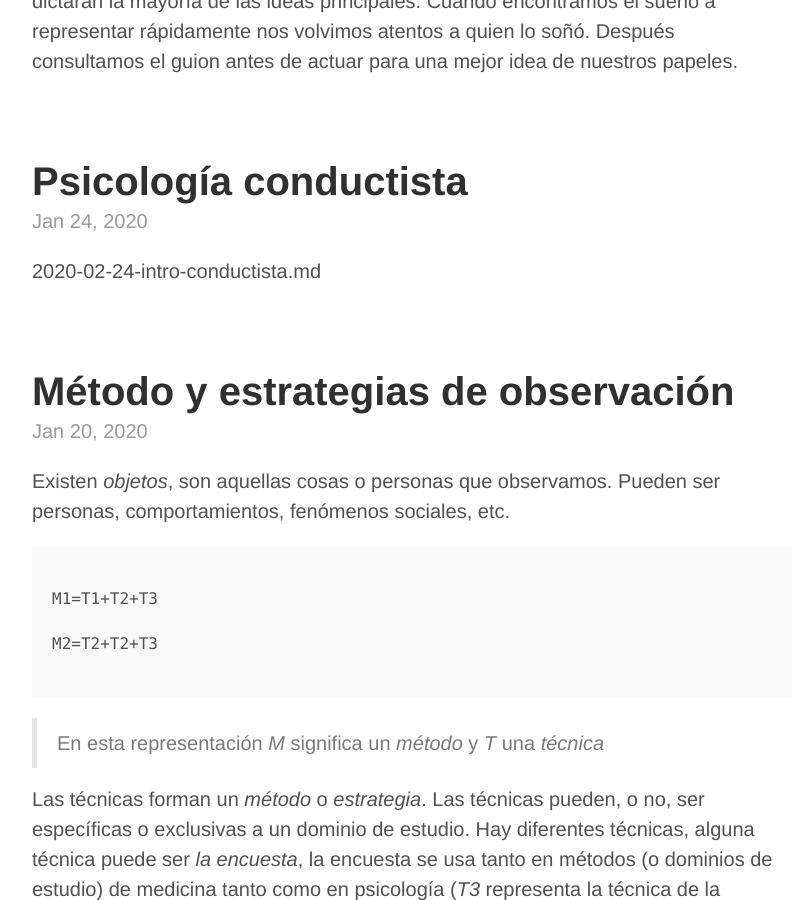
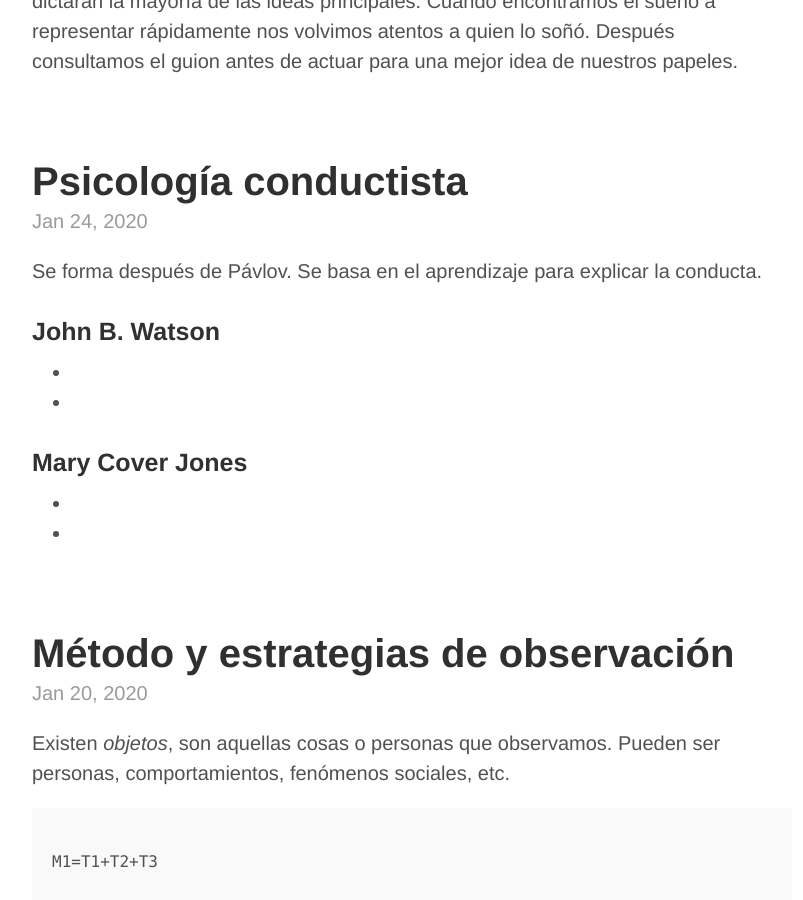
Before and after one commit to alex-esc/notes, a Jekyll site: the page built from all.md, in a window 1280 px wide and 900 px high, scrolled down 18915 px. Shown: the whole window, without its empty margins (228-1031 px from the left). Built offline with Jekyll 4.4.1, drawn with Linux system fonts in a browser that asks for light colours.

Commit message:
Update 2020-01-24-intro-conductista.md

```diff
--- a/_posts/2020-01-24-intro-conductista.md
+++ b/_posts/2020-01-24-intro-conductista.md
@@ -7,4 +7,14 @@ tags:
 - Psicología general: procesos y teorías
 ---
 
-2020-02-24-intro-conductista.md
+Se forma después de Pávlov. Se basa en el aprendizaje para explicar la conducta.
+
+### John B. Watson
+
+*
+*
+
+### Mary Cover Jones
+
+*
+*
```
